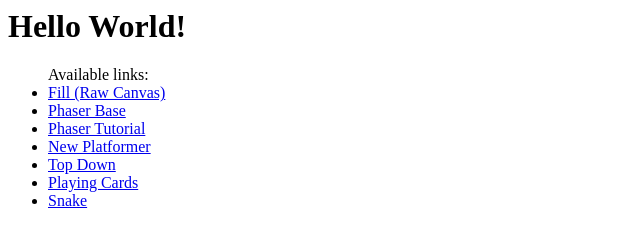
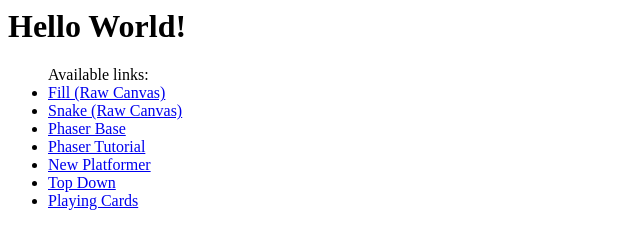
Before and after one commit to courtneyglosser/hellophaser, a plain HTML site: page index.html in a window 1280 px wide. Shown: the whole page, without its empty margins (0-640 px from the left). Drawn offline with Linux system fonts and the light colour scheme.

Commit message:
Updating TOC for Snake

```diff
--- a/index.html
+++ b/index.html
@@ -7,12 +7,12 @@
 		<h1> Hello World! </h1>
         <ul> Available links:
             <li> <a href="./fill/">Fill (Raw Canvas)</a> </li>
+            <li> <a href="./snake/">Snake (Raw Canvas)</a> </li>
             <li> <a href="./phaser-base/">Phaser Base</a> </li>
             <li> <a href="./phaser-tutorial/part10.html">Phaser Tutorial</a> </li>
             <li> <a href="./tutorial-platformer/">New Platformer</a> </li>
             <li> <a href="./top-down/">Top Down</a> </li>
             <li> <a href="./playing-cards/">Playing Cards</a></li>
-            <li> <a href="./snake/">Snake</a> </li>
         </ul>
 	</body>
 </html>
```
